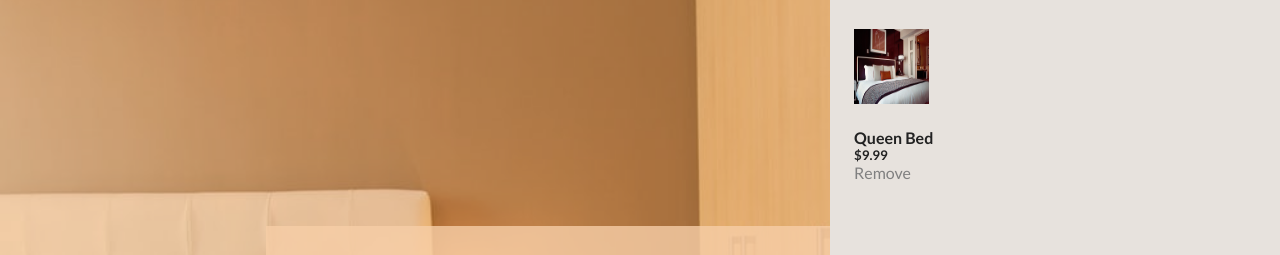
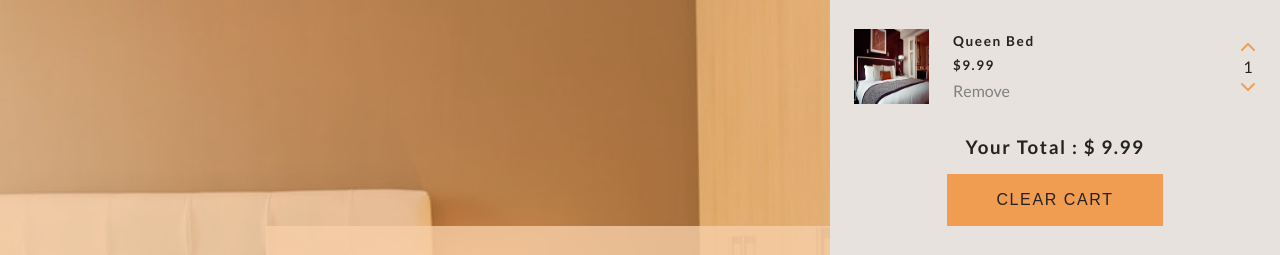
Before and after one commit to utviklerToni/freeCodeCamp-tutorials, a plain HTML site: page ecom/index.html in a window 1280 px wide. Shown: the part 89-344 px from the top of the page. Drawn offline with Linux system fonts and the light colour scheme.

Commit message:
started ecom vanila js freecodecamp

```diff
--- a/ecom/index.html
+++ b/ecom/index.html
@@ -76,12 +76,22 @@
 					<!-- cart-item -->
 					<div class="cart-item">
 						<img src="./images/product-1.jpeg" alt="product" />
+						<div>
+							<h4>Queen Bed</h4>
+							<h5>$9.99</h5>
+							<span class="remove-item"> Remove </span>
+						</div>
+						<div>
+							<i class="fas fa-chevron-up"></i>
+							<p class="item-amount">1</p>
+							<i class="fas fa-chevron-down"></i>
+						</div>
 					</div>
-
-					<h4>Queen Bed</h4>
-					<h5>$9.99</h5>
-					<span class="remove-item"> Remove </span>
 					<!-- end of cart item -->
+				</div>
+				<div class="cart-footer">
+					<h3>Your total : $ <span class="cart-total"> 9.99 </span></h3>
+					<button class="clear-cart banner-btn">Clear Cart</button>
 				</div>
 			</div>
 		</div>
```
